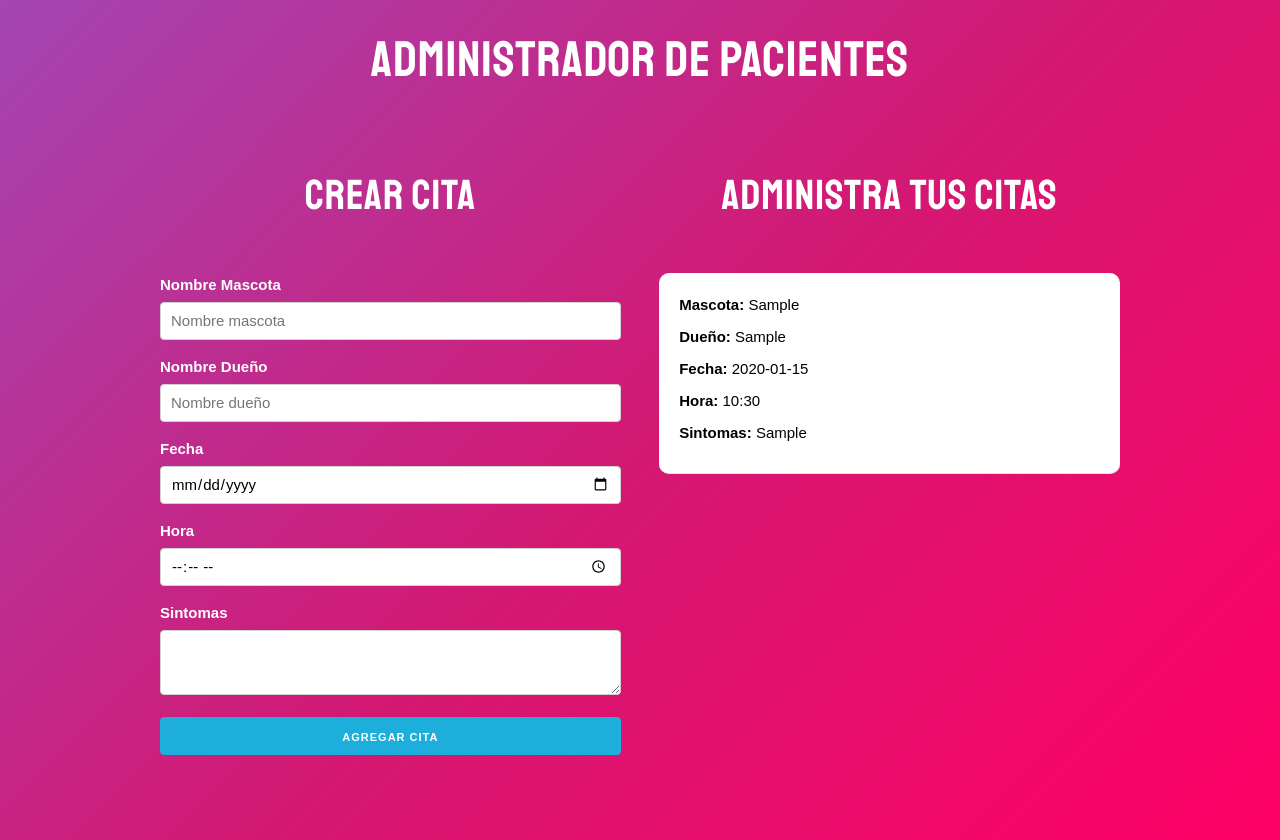
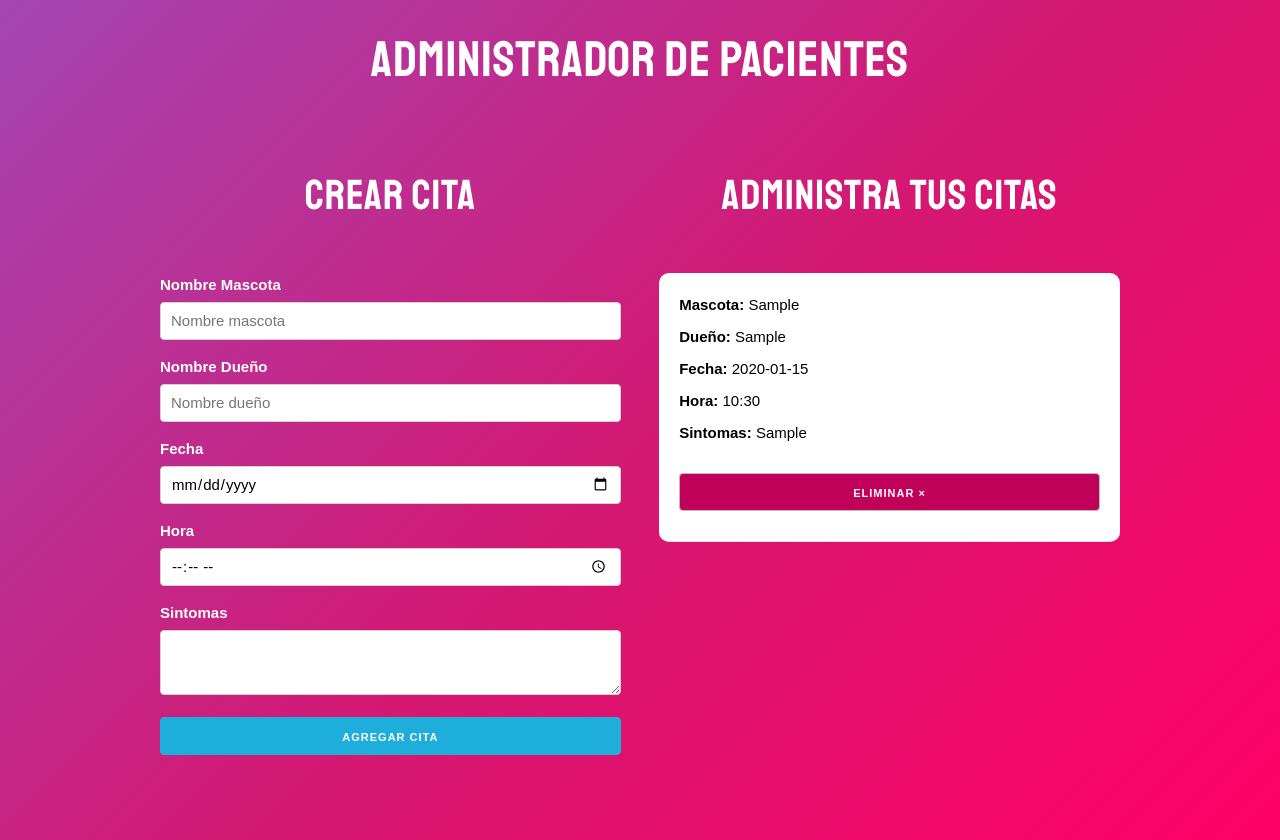
Before and after one commit to tommgarciag/intro-react, a React (Create React App) app in the folder appcitas/: page / in a window 1280 px wide. Both pictures are taken after typing "Sample", "Sample", "2020-01-15", "10:30", "Sample" into the empty fields and a click on the button "AGREGAR CITA". Built offline with nearby package versions, Linux system fonts and the light colour scheme.

Commit message:
Creo funcion para eliminar citas

```diff
--- a/appcitas/src/App.js
+++ b/appcitas/src/App.js
@@ -15,6 +15,13 @@
       ])
   }
 
+  // Funcion para eliminar citas por su id
+  const eliminarCita = id => {
+    const nuevasCitas = citas.filter(cita => cita.id !== id);
+    guardarCitas(nuevasCitas);
+  }
+
+
   return (
     <Fragment>
       <h1>Administrador de pacientes</h1>
@@ -31,6 +38,7 @@
               <Cita
                 key={cita.id}
                 cita={cita}
+                eliminarCita={eliminarCita}
               />
             ))}
           </div>
--- a/appcitas/src/components/Cita.js
+++ b/appcitas/src/components/Cita.js
@@ -1,12 +1,17 @@
 import React from 'react';
 
-const Cita = ({cita}) => (
+const Cita = ({cita, eliminarCita }) => (
     <div className="cita">
         <p>Mascota: <span>{cita.mascota}</span></p>
         <p>Dueño: <span>{cita.propietario}</span></p>
         <p>Fecha: <span>{cita.fecha}</span></p>
         <p>Hora: <span>{cita.hora}</span></p>
         <p>Sintomas: <span>{cita.sintomas}</span></p>
+
+        <button
+            className="button eliminar u-full-width"
+            onClick= { () => eliminarCita(cita.id)}
+        >Eliminar &times;</button>
     </div>
 );
 
```
